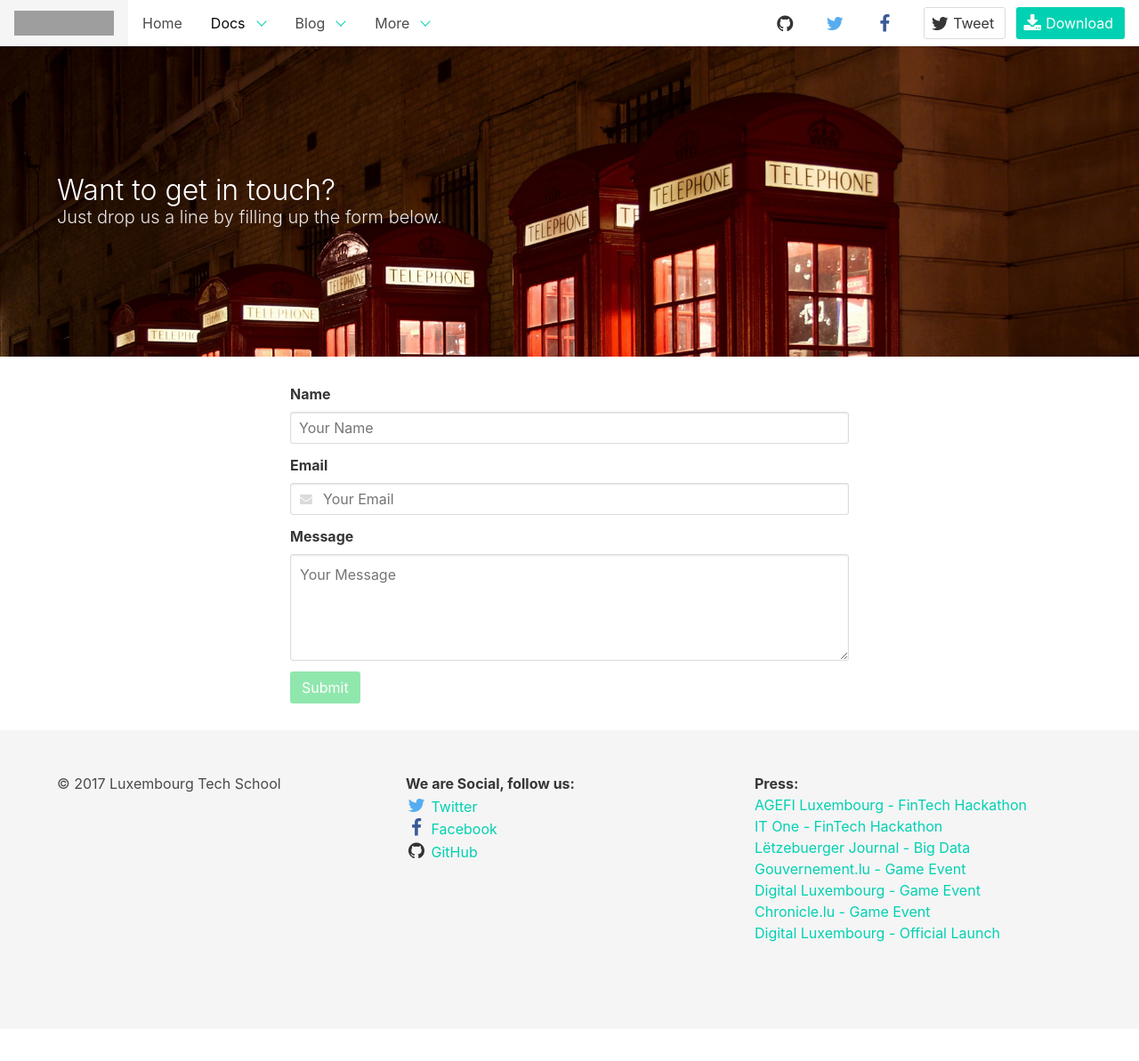
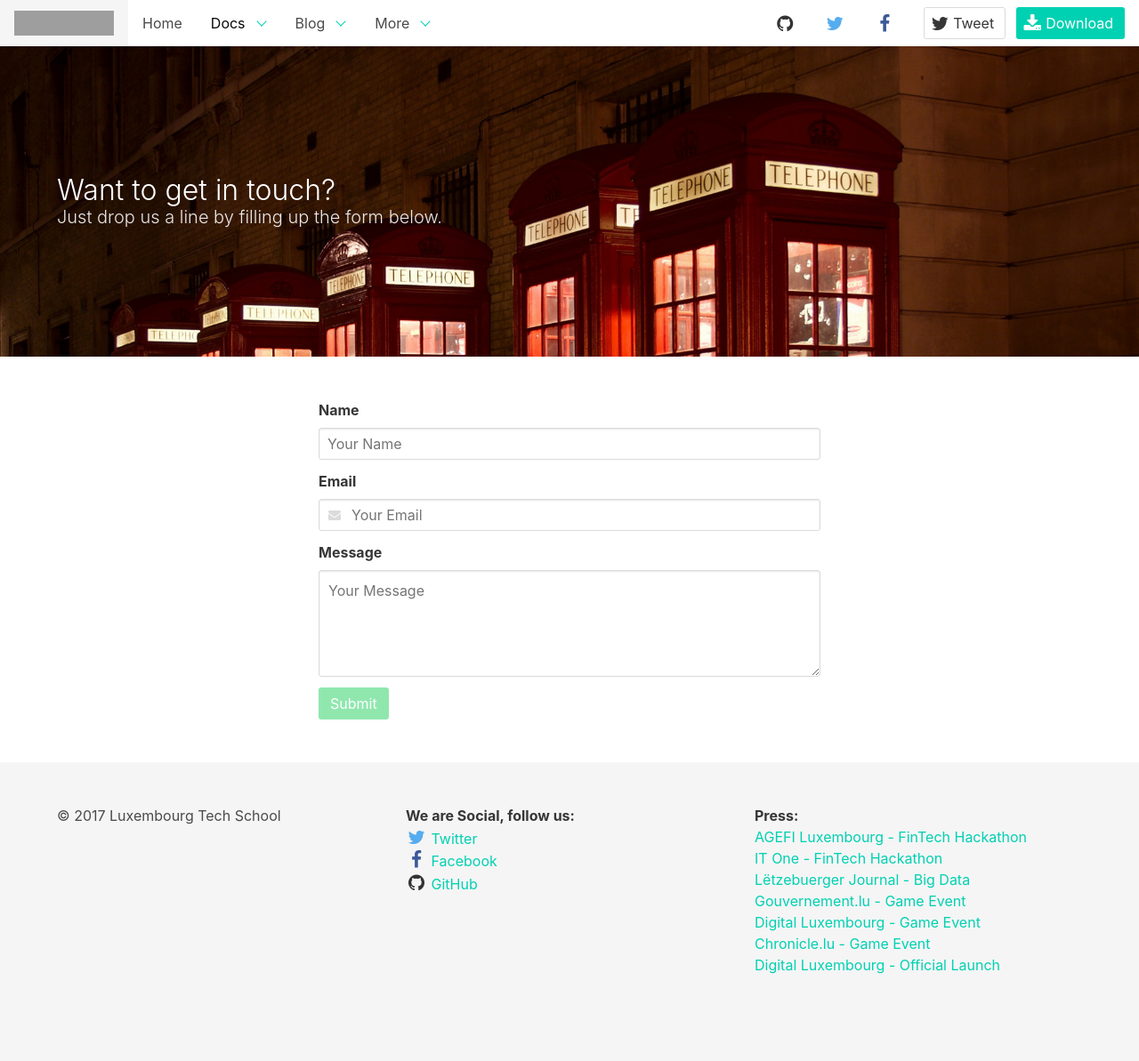
Before and after one commit to LuxembourgTechSchool/luxembourgtechschool.github.io, a Jekyll site: the page built from contact/index.html, in a window 1280 px wide. Shown: the whole page at 89% size. Built offline with Jekyll 4.4.1, drawn with Linux system fonts in a browser that asks for light colours; before the commit the page ends 1157 px from its top, so only the background shows below that; grey boxes are pictures that could not be loaded.

Commit message:
Fix section and containers

```diff
--- a/contact/index.html
+++ b/contact/index.html
@@ -21,8 +21,9 @@ custom_js: contact
   </div>
 </section>
 
-<div id="contact" class="lts-section">
-    <div class="columns is-mobile">
+<section id="contact" class="section">
+    <div class="container">
+        <div class="columns">
             <div class="column is-half is-offset-one-quarter">
                 <form action="https://getsimpleform.com/messages?form_api_token={{ site.sendform_token }}" method="POST">
 
@@ -60,3 +61,4 @@ custom_js: contact
             </div>
         </div>
     </div>
+</section>
```
Lines whose indentation alone changed are shown as unchanged.
